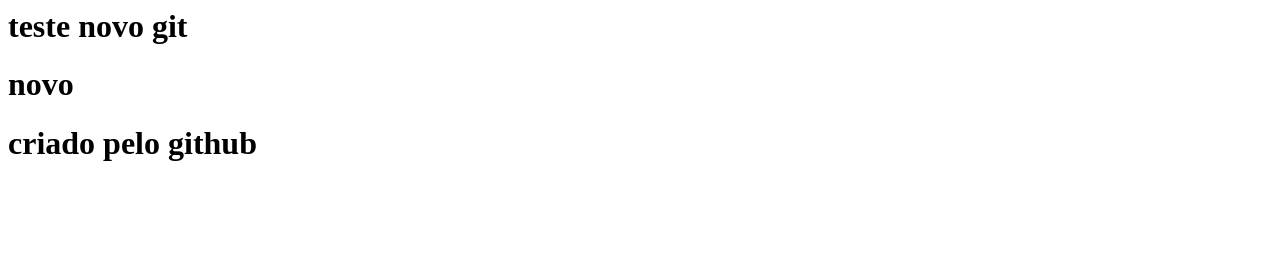
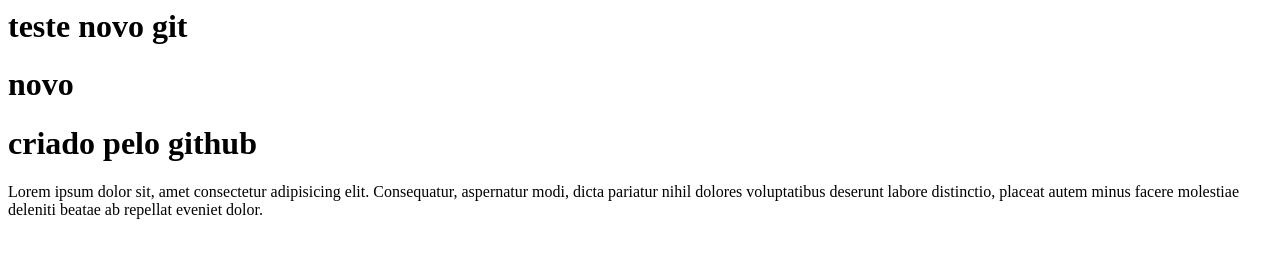
Before and after one commit to jojishimada/vscode, a plain HTML site: page index.html in a window 1280 px wide. Drawn offline with Linux system fonts and the light colour scheme.

Commit message:
add lorem

```diff
--- a/index.html
+++ b/index.html
@@ -2,4 +2,5 @@
     <h1>teste novo git</h1>
     <h1>novo</h1>
     <h1>criado pelo github</h1>
+    <p>Lorem ipsum dolor sit, amet consectetur adipisicing elit. Consequatur, aspernatur modi, dicta pariatur nihil dolores voluptatibus deserunt labore distinctio, placeat autem minus facere molestiae deleniti beatae ab repellat eveniet dolor.</p>
 </html>
```
